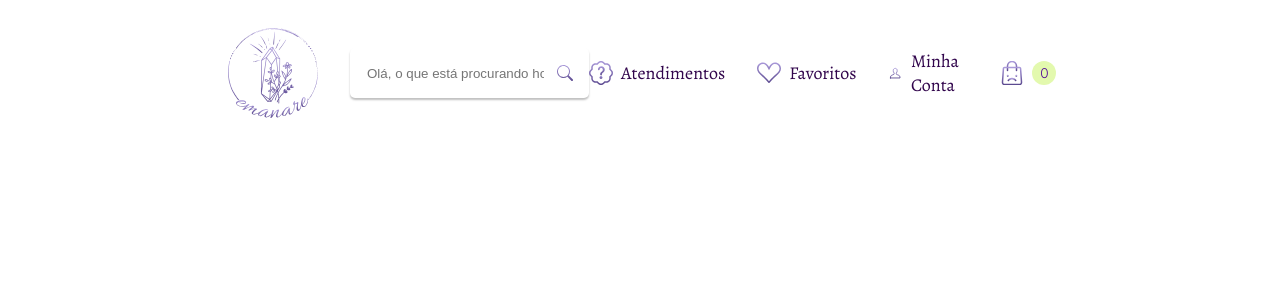
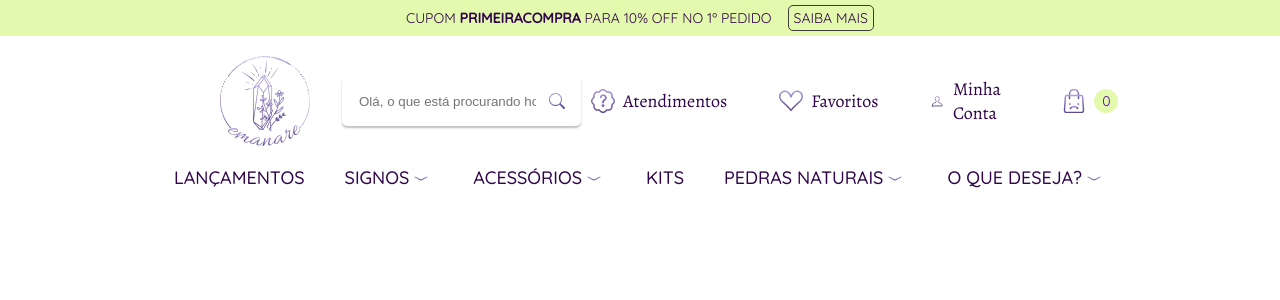
Before and after one commit to MateusMayan/emanare, a React (Create React App) app: page / in a window 1280 px wide. Shown: the top 300 px of the page. Built offline with nearby package versions, Linux system fonts and the light colour scheme; no server answers; the database is empty.

Commit message:
feat: added PromoBar and NavBarProdutos

```diff
--- a/package.json
+++ b/package.json
@@ -18,6 +18,7 @@
     "react": "^18.2.0",
     "react-bootstrap": "^2.10.0",
     "react-dom": "^18.2.0",
+    "react-router-dom": "^6.22.0",
     "react-scripts": "5.0.1",
     "typescript": "^4.9.5",
     "web-vitals": "^2.1.4"
--- a/src/App.css
+++ b/src/App.css
@@ -1,6 +1,9 @@
 @import url('https://fonts.googleapis.com/css2?family=Alegreya:wght@400;600;700&display=swap');
 @import url('https://fonts.googleapis.com/css2?family=Quicksand:wght@400;500&display=swap');
-
+* {
+  margin: 0;
+  padding: 0;
+}
 :root {
   --g1: #f5f5f5;
   --g2: #e0e0e0;
--- a/src/App.tsx
+++ b/src/App.tsx
@@ -2,13 +2,20 @@ import React from 'react';
 import './App.css';
 import Header from './Components/Header';
 import {UserStorage}  from './UserContext';
+import NavBarProdutos from './Components/NavBarProdutos';
+import { BrowserRouter, Route, Routes } from 'react-router-dom';
+import PromoBar from './Components/PromoBar';
 
 function App() {
   return (
     <div className="App">
+      <BrowserRouter>
       <UserStorage>
+        <PromoBar/>
       <Header/>
+      <NavBarProdutos/>
      </UserStorage>
+     </BrowserRouter>
     </div>
   );
 }
--- a/src/Components/Header.module.css
+++ b/src/Components/Header.module.css
@@ -3,6 +3,9 @@
   padding: 20px 220px;
   justify-content: space-between;
   align-items: center;
+  position: sticky;
+  top: 0;
+  background: var(--w);
 }
 
 .headerLeft {
@@ -40,6 +43,7 @@
   display: flex;
   align-items: center;
   gap: 8px;
+  padding: 10px;
 }
 
 .headerRightItem:nth-child(1):hover #infoAtendimento {
@@ -56,7 +60,7 @@
   box-shadow: 0px 4px 10px 0px rgba(0, 0, 0, 0.25);
   padding: 12px;
   position: absolute;
-  top: 80px;
+  top: 90px;
   background-color: var(--a2);
   font: var(--font-2-xs);
   border-radius: 5px;
@@ -92,10 +96,19 @@
   box-shadow: 0px 4px 10px 0px rgba(0, 0, 0, 0.25);
   padding: 12px;
   position: absolute;
-  top: 80px;
+  top: 90px;
   background-color: var(--a2);
   font: var(--font-2-xs);
   border-radius: 5px;
+}
+
+#infoConta::before {
+  position: absolute;
+  top: -20px;
+  right: 100px;
+  content: '';
+  border: 12px solid transparent;
+  border-bottom-color: var(--a2);
 }
 
 #infoConta span {
--- a/src/Components/Header.tsx
+++ b/src/Components/Header.tsx
@@ -18,6 +18,7 @@ const Header = () => {
    console.log(login)
    console.log(pedidos)
    console.log(quantidade)
+
    return (
 
     <header className={styles.header}>
--- /dev/null
+++ b/src/Components/NavBarProdutos.module.css
@@ -0,0 +1,21 @@
+.Link {
+  text-decoration: none;
+  color: var(--r9);
+  font: var(--font-2-m);
+  text-transform: uppercase;
+  display: flex;
+  align-items: center;
+  justify-content: center;
+}
+
+.Link:nth-child(2)::after,
+.Link:nth-child(3)::after,
+.Link:nth-child(5)::after,
+.Link:nth-child(6)::after {
+  content: '';
+  background: url(../Assets/icons/chevron-compact-down.svg);
+  width: 16px;
+  height: 16px;
+  display: inline-flex;
+  margin: 4px;
+}
--- /dev/null
+++ b/src/Components/NavBarProdutos.tsx
@@ -0,0 +1,17 @@
+import React from 'react'
+import { Link } from 'react-router-dom'
+import styles from './NavBarProdutos.module.css'
+const NavBarProdutos = () => {
+  return (
+    <nav style={{display:'flex', gap:'40px', justifyContent:'center'}}>
+      <Link className={styles.Link} to='/produtos/lancamento'>Lançamentos</Link>
+      <Link className={styles.Link} to='/produtos/signos'>Signos</Link>
+      <Link className={styles.Link} to='/produtos/acessorios'>Acessórios</Link>
+      <Link className={styles.Link} to='/produtos/kits'>Kits</Link>
+      <Link className={styles.Link} to='/produtos/pedras-naturais'>Pedras Naturais</Link>
+      <Link className={styles.Link} to='/produtos/o-que-deseja'>O que deseja?</Link>
+    </nav>
+  )
+}
+
+export default NavBarProdutos
--- /dev/null
+++ b/src/Components/PromoBar.module.css
@@ -0,0 +1,22 @@
+.container {
+  display: flex;
+  align-items: center;
+  justify-content: center;
+  gap: 16px;
+  background: var(--a5);
+  padding: 5px;
+}
+
+.p {
+  font: var(--font-2-xs);
+  color: var(--r9);
+}
+
+.link {
+  font: var(--font-2-xs);
+  color: var(--r9);
+  text-decoration: none;
+  border: 1px solid var(--g10);
+  border-radius: 5px;
+  padding: 2px 5px;
+}
--- /dev/null
+++ b/src/Components/PromoBar.tsx
@@ -0,0 +1,14 @@
+import React from 'react'
+import styles from './PromoBar.module.css'
+import { Link } from 'react-router-dom'
+
+const PromoBar = () => {
+  return (
+    <div className={styles.container}>
+    <p className={styles.p}>CUPOM <b>PRIMEIRACOMPRA</b> PARA 10% OFF NO 1º PEDIDO</p>
+    <Link to='/' className={styles.link}>SAIBA MAIS</Link>
+    </div>
+  )
+}
+
+export default PromoBar
```
Also changed, not shown: 1 other file (tests, documents, lock files or other folders).
